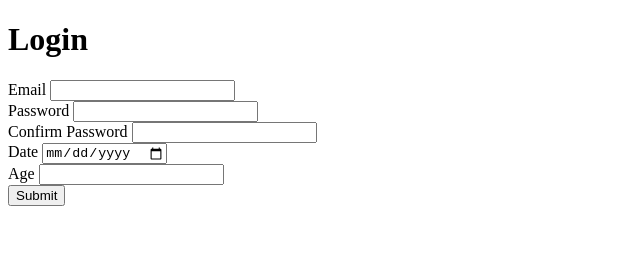
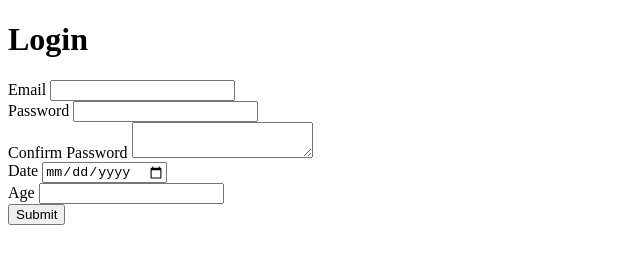
Before and after one commit to racheljaselyn/Login-sheet, a plain HTML site: page login.html in a window 1280 px wide. Shown: the whole page, without its empty margins (0-640 px from the left). Drawn offline with Linux system fonts and the light colour scheme.

Commit message:
password text box

```diff
--- a/login.html
+++ b/login.html
@@ -19,7 +19,7 @@
       </div>
       <div>
         <label for="">Confirm Password</label>
-        <input type="password" />
+        <textarea rows="2"></textarea>
       </div>
       <div>
         <label for="">Date</label>
```
